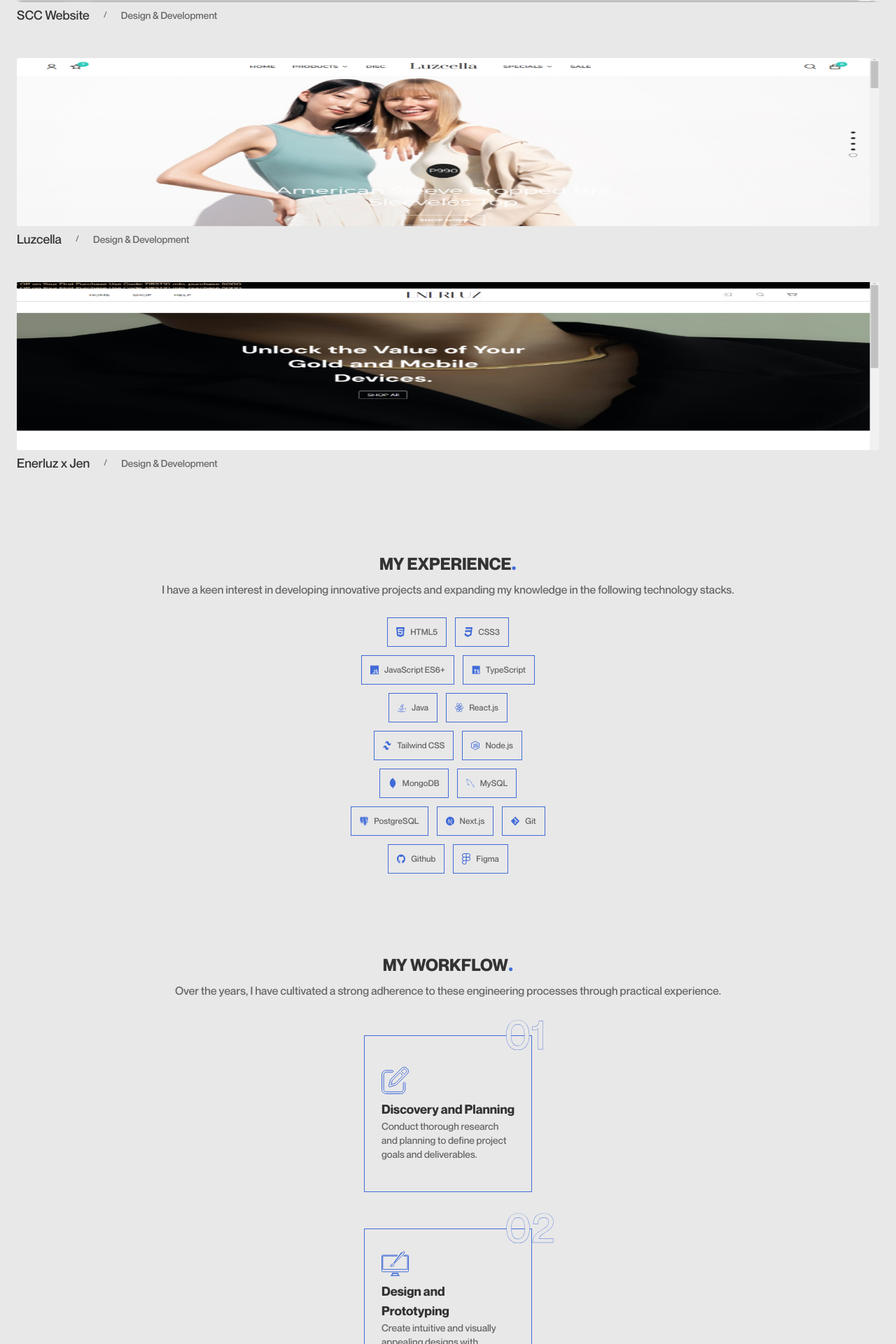
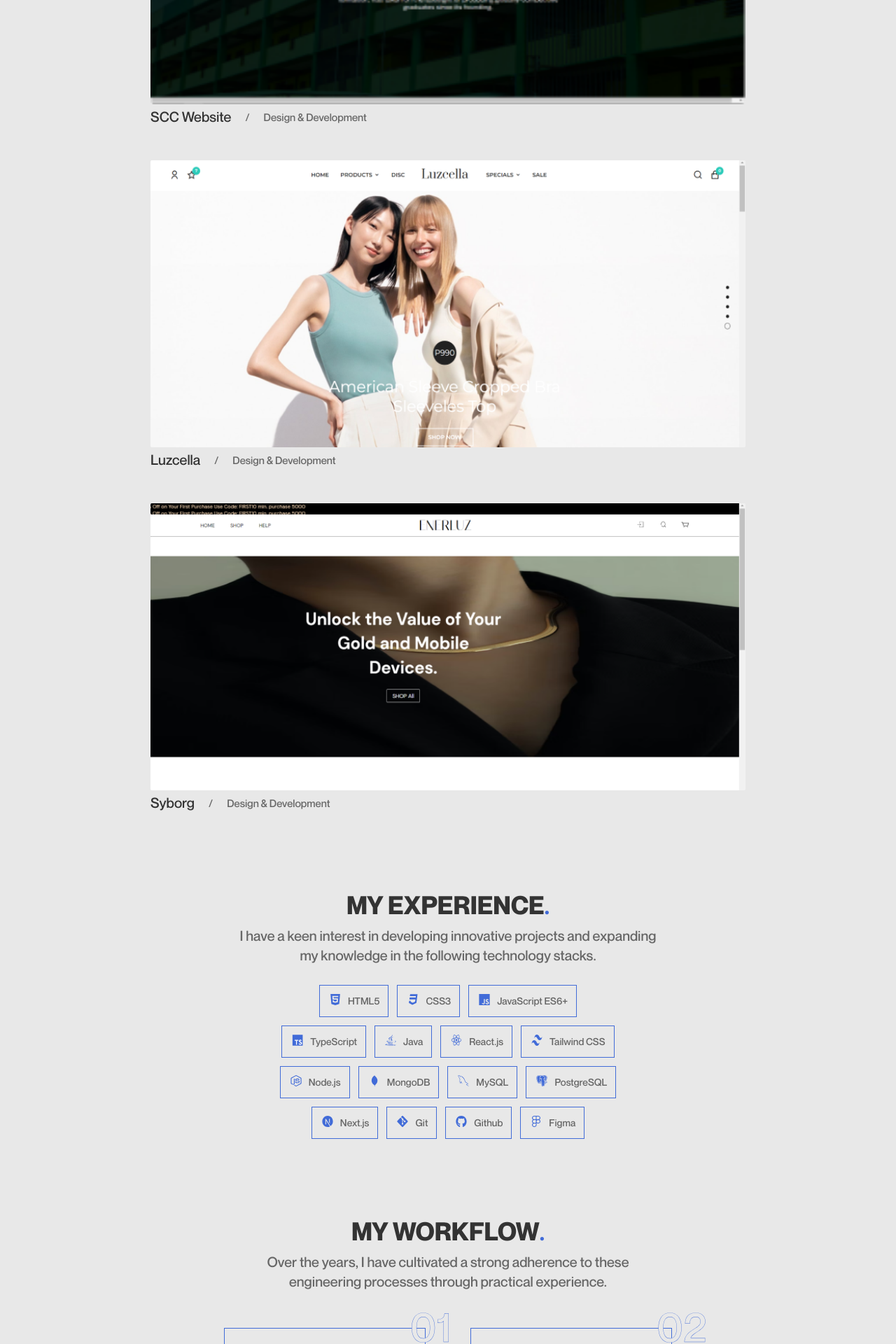
Before and after one commit to jeffersonbalde/jeffersonbalde.me, a Next.js app: page / in a window 1280 px wide. Shown: the part 880-2800 px from the top of the page at 70% size. Built offline with nearby package versions, Linux system fonts and the light colour scheme.

Commit message:
making responsive and fixing all things

```diff
--- a/components/Header.tsx
+++ b/components/Header.tsx
@@ -8,7 +8,7 @@ type Props = {}
 
 function Header({}: Props) {
   return (
-    <div className='sticky top-0 p-5 w-full z-10 backdrop-filter backdrop-blur-lg bg-opacity-30 border-b border-gray-900'>
+    <div className='sticky top-0 py-4 w-full z-10 backdrop-filter backdrop-blur-lg bg-opacity-30 border-b border-gray-900'>
       <div className='max-w-container mx-auto py-1 h-full flex justify-between items-center'>
       <motion.div
         initial={{opacity: 0}}
@@ -16,7 +16,7 @@ function Header({}: Props) {
         transition={{duration: 0.5}}
       >
         <Link href="/">
-          <h1 className='text-base text-black'>Jefferson Balde</h1>
+          <h1 className='text-base text-black font-bold'>Jefferson Balde <span className='ml-5 uppercase hidden md:inline font-bold'>Software Engineer &nbsp; / &nbsp; Front End Developer</span> </h1>
         </Link>
       </motion.div>
       <nav className=''>
--- a/components/Projects.tsx
+++ b/components/Projects.tsx
@@ -5,20 +5,18 @@ import project3 from '../public/assets/project3.png'
 
 function Projects() {
   return (
-    <div className='mt-40'>
+    <div className='mt-40 flex flex-col justify-center items-center'>
         <div>
             <div className=''>
                 <Image
                     src={project1}
                     alt="scc website"
-                    width={500}
-                    height={500}
-                    className='h-60 w-full'
+                    className='h-64 w-[470px] bg-center sm:w-[623px] sm:h-[330px] md:w-[730px] md:h-[360px] lg:w-[850px] lg:h-[410px]'
                 />
                 <div className='mt-1 flex flex-row items-center'>
-                    <h2 className='text-lg mr-5 text-black'>SCC Website</h2>
-                    <h6 className='text-grey mr-5 text-[12px]'>/</h6>
-                    <h6 className='text-grey text-[14px]'>Design & Development</h6>
+                    <h2 className='text-lg mr-5 text-black md:text-xl'>SCC Website</h2>
+                    <h6 className='text-grey mr-5 text-[12px] md:text-[15px]'>/</h6>
+                    <h6 className='text-grey text-[14px] md:text-[15px]'>Design & Development</h6>
                 </div>
             </div>
         </div>
@@ -28,14 +26,12 @@ function Projects() {
                 <Image
                     src={project2}
                     alt="scc website"
-                    width={500}
-                    height={500}
-                    className='h-60 w-full'
+                    className='h-64 w-[470px] bg-center sm:w-[623px] sm:h-[330px] md:w-[730px] md:h-[360px] lg:w-[850px] lg:h-[410px]'
                 />
                 <div className='mt-1 flex flex-row items-center'>
-                    <h2 className='text-lg mr-5 text-black'>Luzcella</h2>
-                    <h6 className='text-grey mr-5 text-[12px]'>/</h6>
-                    <h6 className='text-grey text-[14px]'>Design & Development</h6>
+                    <h2 className='text-lg mr-5 text-black md:text-xl'>Luzcella</h2>
+                    <h6 className='text-grey mr-5 text-[12px] md:text-[15px]'>/</h6>
+                    <h6 className='text-grey text-[14px] md:text-[15px]'>Design & Development</h6>
                 </div>
             </div>
         </div>
@@ -45,14 +41,12 @@ function Projects() {
                 <Image
                     src={project3}
                     alt="scc website"
-                    width={500}
-                    height={500}
-                    className='h-60 w-full'
+                    className='h-64 w-[470px] bg-center sm:w-[623px] sm:h-[330px] md:w-[730px] md:h-[360px] lg:w-[850px] lg:h-[410px]'
                 />
                 <div className='mt-1 flex flex-row items-center'>
-                    <h2 className='text-lg mr-5 text-black'>Enerluz x Jen</h2>
-                    <h6 className='text-grey mr-5 text-[12px]'>/</h6>
-                    <h6 className='text-grey text-[14px]'>Design & Development</h6>
+                    <h2 className='text-lg mr-5 text-black md:text-xl'>Syborg</h2>
+                    <h6 className='text-grey mr-5 text-[12px] md:text-[15px]'>/</h6>
+                    <h6 className='text-grey text-[14px] md:text-[15px]'>Design & Development</h6>
                 </div>
             </div>
         </div>
--- a/components/Skills.tsx
+++ b/components/Skills.tsx
@@ -19,130 +19,130 @@ function Skills() {
   return (
     <div className='mt-28 flex flex-col items-center justify-center text-center'>
         <div>
-            <h1 className='text-black uppercase text-2xl font-bold'>My Experience<span className='text-blue text-[31px]'>.</span></h1>
-            <h2 className='text-grey text-base mt-2'>I have a keen interest in developing innovative projects and expanding
+            <h1 className='text-black uppercase text-2xl font-bold sm:text-3xl lg:text-4xl'>My Experience<span className='text-blue text-[31px]'>.</span></h1>
+            <h2 className='text-grey text-base mt-2 sm:w-[500px] sm:text-lg lg:text-xl lg:w-[600px]'>I have a keen interest in developing innovative projects and expanding
             my knowledge in the following technology stacks.</h2>
         </div>
-        <div className='mt-7 flex flex-row items-center gap-3 flex-wrap w-72 justify-center'>
+        <div className='mt-7 flex flex-row items-center gap-3 flex-wrap w-72 justify-center sm:w-96 lg:w-[500px]'>
             <div className='flex flex-row border border-blue py-3 px-3'>
                 <Image
                     src={html}
                     alt='HTML5'
-                    className='h-4 w-3'
+                    className='h-4 w-3 sm:w-5'
                 />
-                <h6 className='uppercase text-grey text-xs ml-2'>html5</h6>
+                <h6 className='uppercase text-grey text-xs ml-2 sm:text-sm'>html5</h6>
             </div>
             <div className='flex flex-row border border-blue py-3 px-3'>
                 <Image
                     src={css}
                     alt='CSS3'
-                    className='h-4 w-3'
+                    className='h-4 w-3 sm:w-5'
                 />
-                <h6 className='uppercase text-grey text-xs ml-2'>css3</h6>
+                <h6 className='uppercase text-grey text-xs ml-2 sm:text-sm'>css3</h6>
             </div>
             <div className='flex flex-row border border-blue py-3 px-3'>
                 <Image
                     src={javascript}
                     alt='JavaScript ES6+'
-                    className='h-4 w-3'
+                    className='h-4 w-3 sm:w-5'
                 />
-                <h6 className='text-grey text-xs ml-2'>JavaScript ES6+</h6>
+                <h6 className='text-grey text-xs ml-2 sm:text-sm'>JavaScript ES6+</h6>
             </div>
             <div className='flex flex-row border border-blue py-3 px-3'>
                 <Image
                     src={typescript}
                     alt='TypeScript'
-                    className='h-4 w-3'
+                    className='h-4 w-3 sm:w-5'
                 />
-                <h6 className='text-grey text-xs ml-2'>TypeScript</h6>
+                <h6 className='text-grey text-xs ml-2 sm:text-sm'>TypeScript</h6>
             </div>
             <div className='flex flex-row border border-blue py-3 px-3'>
                 <Image
                     src={java}
                     alt='Java'
-                    className='h-4 w-3'
+                    className='h-4 w-3 sm:w-5'
                 />
-                <h6 className='text-grey text-xs ml-2'>Java</h6>
+                <h6 className='text-grey text-xs ml-2 sm:text-sm'>Java</h6>
             </div>
             <div className='flex flex-row border border-blue py-3 px-3'>
                 <Image
                     src={reactjs}
                     alt='React.js'
-                    className='h-4 w-3'
+                    className='h-4 w-3 sm:w-5'
                 />
-                <h6 className='text-grey text-xs ml-2'>React.js</h6>
+                <h6 className='text-grey text-xs ml-2 sm:text-sm'>React.js</h6>
             </div>
             <div className='flex flex-row border border-blue py-3 px-3'>
                 <Image
                     src={tailwind}
                     alt='Tailwind CSS'
-                    className='h-4 w-3'
+                    className='h-4 w-3 sm:w-5'
                 />
-                <h6 className='text-grey text-xs ml-2'>Tailwind CSS</h6>
+                <h6 className='text-grey text-xs ml-2 sm:text-sm'>Tailwind CSS</h6>
             </div>
             <div className='flex flex-row border border-blue py-3 px-3'>
                 <Image
                     src={nodejs}
                     alt='Node.js'
-                    className='h-4 w-3'
+                    className='h-4 w-3 sm:w-5'
                 />
-                <h6 className='text-grey text-xs ml-2'>Node.js</h6>
+                <h6 className='text-grey text-xs ml-2 sm:text-sm'>Node.js</h6>
             </div>
             <div className='flex flex-row border border-blue py-3 px-3'>
                 <Image
                     src={mongodb}
                     alt='MongoDB'
-                    className='h-4 w-3'
+                    className='h-4 w-3 sm:w-5'
                 />
-                <h6 className='text-grey text-xs ml-2'>MongoDB</h6>
+                <h6 className='text-grey text-xs ml-2 sm:text-sm'>MongoDB</h6>
             </div>
             <div className='flex flex-row border border-blue py-3 px-3'>
                 <Image
                     src={mysql}
                     alt='mySQL'
-                    className='h-4 w-3'
+                    className='h-4 w-3 sm:w-5'
                 />
-                <h6 className='text-grey text-xs ml-2'>MySQL</h6>
+                <h6 className='text-grey text-xs ml-2 sm:text-sm'>MySQL</h6>
             </div>
             <div className='flex flex-row border border-blue py-3 px-3'>
                 <Image
                     src={postgre}
                     alt='PostgreSQL'
-                    className='h-4 w-3'
+                    className='h-4 w-3 sm:w-5'
                 />
-                <h6 className='text-grey text-xs ml-2'>PostgreSQL</h6>
+                <h6 className='text-grey text-xs ml-2 sm:text-sm'>PostgreSQL</h6>
             </div>
             <div className='flex flex-row border border-blue py-3 px-3'>
                 <Image
                     src={nextjs}
                     alt='Next.js'
-                    className='h-4 w-3'
+                    className='h-4 w-3 sm:w-5'
                 />
-                <h6 className='text-grey text-xs ml-2'>Next.js</h6>
+                <h6 className='text-grey text-xs ml-2 sm:text-sm'>Next.js</h6>
             </div>
             <div className='flex flex-row border border-blue py-3 px-3'>
                 <Image
                     src={git}
                     alt='Git'
-                    className='h-4 w-3'
+                    className='h-4 w-3 sm:w-5'
                 />
-                <h6 className='text-grey text-xs ml-2'>Git</h6>
+                <h6 className='text-grey text-xs ml-2 sm:text-sm'>Git</h6>
             </div>
             <div className='flex flex-row border border-blue py-3 px-3'>
                 <Image
                     src={github}
                     alt='Github'
-                    className='h-4 w-3'
+                    className='h-4 w-3 sm:w-5'
                 />
-                <h6 className='text-grey text-xs ml-2'>Github</h6>
+                <h6 className='text-grey text-xs ml-2 sm:text-sm'>Github</h6>
             </div>
             <div className='flex flex-row border border-blue py-3 px-3'>
                 <Image
                     src={figma}
                     alt='Figma'
-                    className='h-4 w-3'
+                    className='h-4 w-3 sm:w-5'
                 />
-                <h6 className='text-grey text-xs ml-2'>Figma</h6>
+                <h6 className='text-grey text-xs ml-2 sm:text-sm'>Figma</h6>
             </div>
         </div>
     </div>
--- a/components/Workflow.tsx
+++ b/components/Workflow.tsx
@@ -14,12 +14,12 @@ function Workflow() {
   return (
     <div className='mt-28 flex flex-col items-center justify-center text-center'>
         <div>
-            <h1 className='text-black uppercase text-2xl font-bold'>My Workflow<span className='text-blue text-[31px]'>.</span></h1>
-            <h2 className='text-grey text-base mt-2'>Over the years, I have cultivated a strong adherence to these engineering
+            <h1 className='text-black uppercase text-2xl font-bold sm:text-3xl lg:text-4xl'>My Workflow<span className='text-blue text-[31px]'>.</span></h1>
+            <h2 className='text-grey text-base mt-2 sm:w-[500px] sm:text-lg lg:text-xl lg:w-[600px] '>Over the years, I have cultivated a strong adherence to these engineering
             processes through practical experience.</h2>
         </div>
-        <div className=''>
-            <div className='border border-blue flex flex-col items-left w-[240px] mt-[52px] p-6 h-56 justify-center relative'>
+        <div className='flex flex-row flex-wrap w-96 items-center justify-center md:w-[900px] md:gap-x-16'>
+            <div className='border border-blue flex flex-col items-left w-[240px] mt-[52px] p-6 h-56 justify-center relative sm:w-72'>
                 <Image
                     src={discovery}
                     alt='Discovery and Planning'
@@ -28,15 +28,15 @@ function Workflow() {
                 <Image
                     src={n01}
                     alt='01'
-                    className='absolute left-[200px] bottom-[190px]'
+                    className='absolute left-[210px] bottom-[190px] sm:left-[265px]'
                 />
                 <div className='text-left'>
-                    <h1 className='text-lg text-black font-bold'>Discovery and Planning</h1>
-                    <h6 className='text-sm text-grey'>Conduct thorough research and planning to define project goals
+                    <h1 className='text-lg text-black font-bold sm:text-xl'>Discovery and Planning</h1>
+                    <h6 className='text-sm text-grey sm:text-base'>Conduct thorough research and planning to define project goals
                     and deliverables.</h6>
                 </div>
             </div>
-            <div className='border border-blue flex flex-col items-left w-[240px] mt-[52px] p-6 h-56 justify-center relative'>
+            <div className='border border-blue flex flex-col items-left w-[240px] mt-[52px] p-6 h-56 justify-center relative sm:w-72'>
                 <Image
                     src={design}
                     alt='Design and Prototyping'
@@ -45,15 +45,15 @@ function Workflow() {
                 <Image
                     src={n02}
                     alt='02'
-                    className='absolute left-[200px] bottom-[190px]'
+                    className='absolute left-[210px] bottom-[190px] sm:left-[265px]'
                 />
                 <div className='text-left'>
-                    <h1 className='text-lg text-black font-bold'>Design and Prototyping</h1>
-                    <h6 className='text-sm text-grey'>Create intuitive and visually appealing
+                    <h1 className='text-lg text-black font-bold sm:text-xl'>Design and Prototyping</h1>
+                    <h6 className='text-sm text-grey sm:text-base'>Create intuitive and visually appealing
                     designs with interactive prototypes.</h6>
                 </div>
             </div>
-            <div className='border border-blue flex flex-col items-left w-[240px] mt-[52px] p-6 h-56 justify-center relative'>
+            <div className='border border-blue flex flex-col items-left w-[240px] mt-[52px] p-6 h-56 justify-center relative sm:w-72'>
                 <Image
                     src={development}
                     alt='Development'
@@ -62,15 +62,15 @@ function Workflow() {
                 <Image
                     src={n03}
                     alt='03'
-                    className='absolute left-[200px] bottom-[190px]'
+                    className='absolute left-[210px] bottom-[190px] sm:left-[265px]'
                 />
                 <div className='text-left'>
-                    <h1 className='text-lg text-black font-bold'>Development</h1>
-                    <h6 className='text-sm text-grey'>Write clean and efficient code using
+                    <h1 className='text-lg text-black font-bold sm:text-xl'>Development</h1>
+                    <h6 className='text-sm text-grey sm:text-base'>Write clean and efficient code using
                     industry best practices.</h6>
                 </div>
             </div>
-            <div className='border border-blue flex flex-col items-left w-[240px] mt-[52px] p-6 h-56 justify-center relative'>
+            <div className='border border-blue flex flex-col items-left w-[240px] mt-[52px] p-6 h-56 justify-center relative sm:w-72'>
                 <Image
                     src={testing}
                     alt='Testing and Quality Assurance'
@@ -79,15 +79,15 @@ function Workflow() {
                 <Image
                     src={n04}
                     alt='04'
-                    className='absolute left-[200px] bottom-[190px]'
+                    className='absolute left-[210px] bottom-[190px] sm:left-[265px]'
                 />
                 <div className='text-left'>
-                    <h1 className='text-lg text-black font-bold'>Testing and Quality Assurance</h1>
-                    <h6 className='text-sm text-grey'>Perform rigorous testing to identify
+                    <h1 className='text-lg text-black font-bold sm:text-xl'>Testing and Quality Assurance</h1>
+                    <h6 className='text-sm text-grey sm:text-base'>Perform rigorous testing to identify
                     and fix any issues.</h6>
                 </div>
             </div>
-            <div className='border border-blue flex flex-col items-left w-[240px] mt-[52px] p-6 h-56 justify-center relative'>
+            <div className='border border-blue flex flex-col items-left w-[240px] mt-[52px] p-6 h-56 justify-center relative sm:w-72'>
                 <Image
                     src={discovery}
                     alt='Deployment and Maintenance'
@@ -96,11 +96,11 @@ function Workflow() {
                 <Image
                     src={n05}
                     alt='05'
-                    className='absolute left-[200px] bottom-[190px]'
+                    className='absolute left-[210px] bottom-[190px] sm:left-[265px]'
                 />
                 <div className='text-left'>
-                    <h1 className='text-lg text-black font-bold'>Deployment and Maintenance</h1>
-                    <h6 className='text-sm text-grey'>Deploy the application and provide ongoing support
+                    <h1 className='text-lg text-black font-bold sm:text-xl'>Deployment and Maintenance</h1>
+                    <h6 className='text-sm text-grey sm:text-base'>Deploy the application and provide ongoing support
                     to ensure its smooth operation.</h6>
                 </div>
             </div>
```
Also changed, not shown: components/Hero.tsx (+4 -4 lines).
